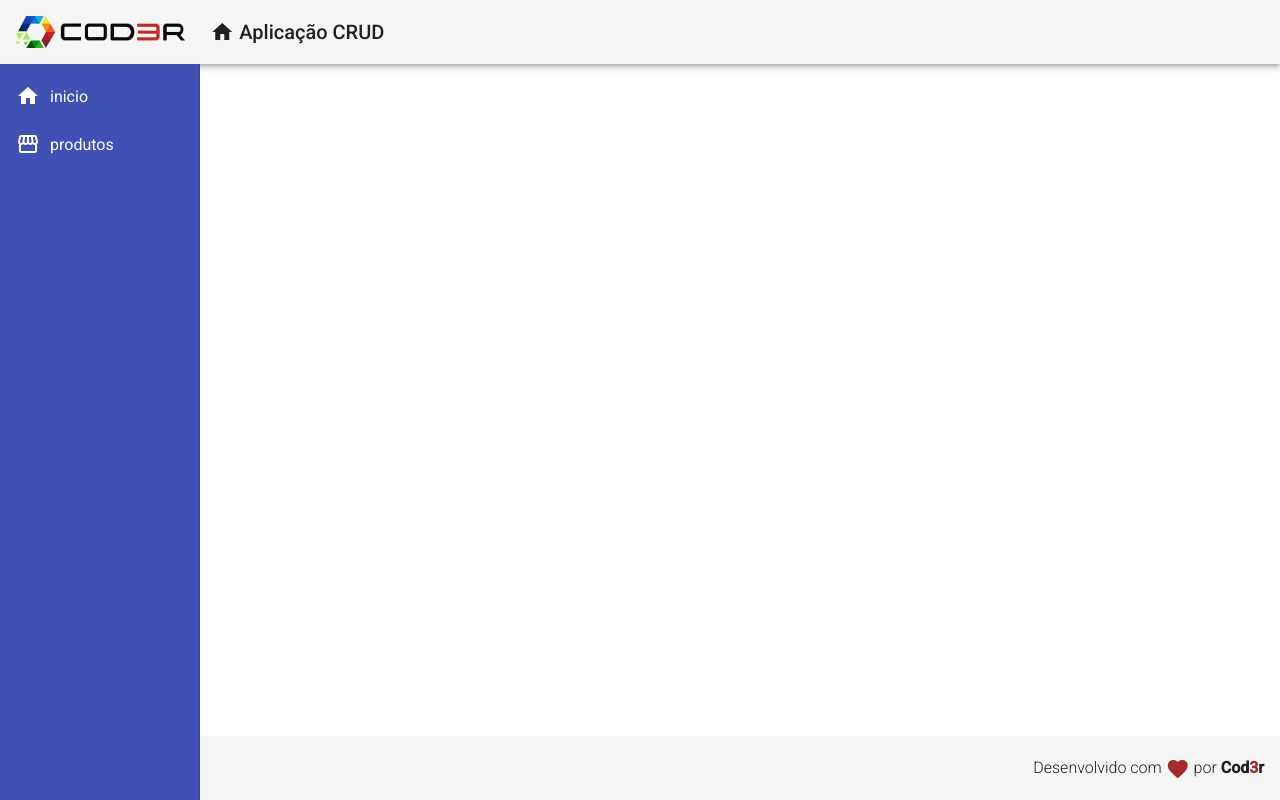
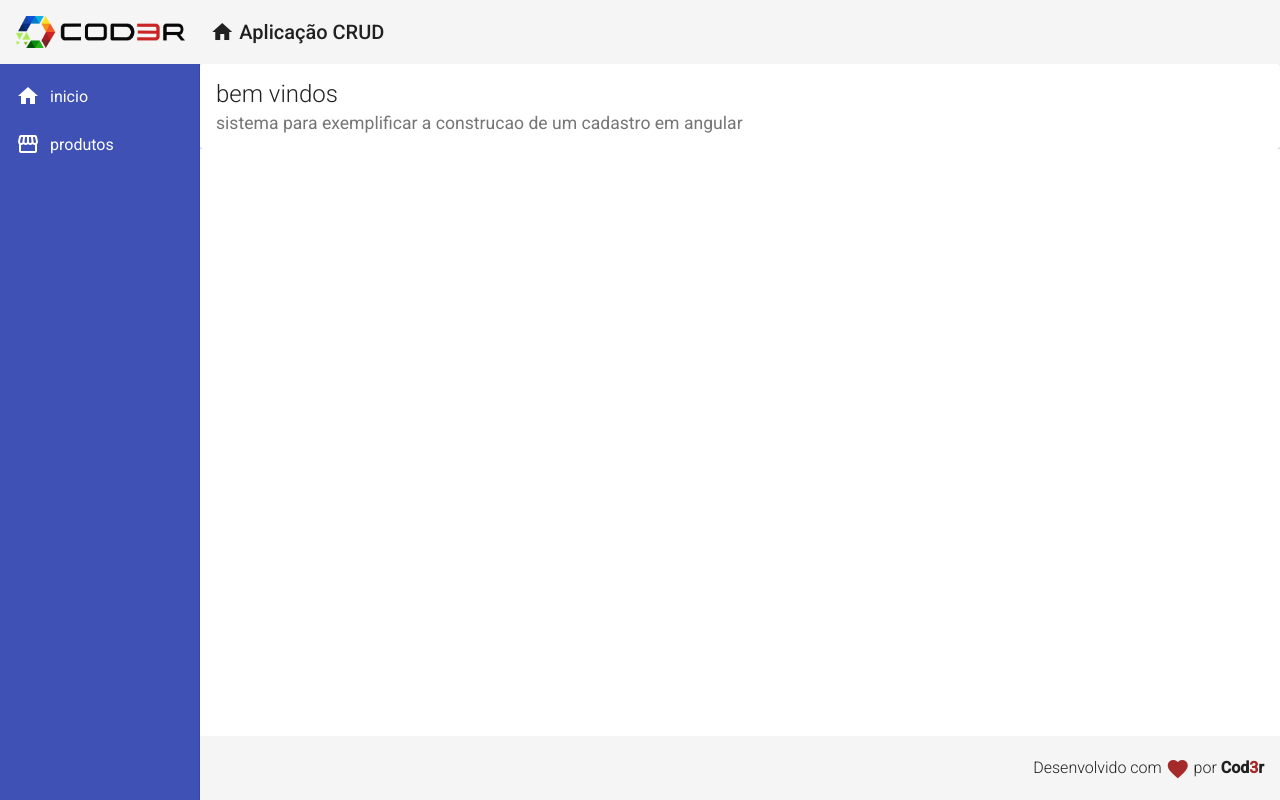
Before and after one commit to guilhermewt/angular, an Angular app in the folder frontend/: page / in a window 1280 px wide. Built offline with nearby package versions, Linux system fonts and the light colour scheme.

Commit message:
component inicio ( matcard,views/home)

```diff
--- a/frontend/src/app/components/templete/nav/nav.component.css
+++ b/frontend/src/app/components/templete/nav/nav.component.css
@@ -10,3 +10,8 @@
 .sidenav i{
     padding-right: 10px;
 }
+
+.content{
+    padding:10px;
+    background-color: #fff;
+}
--- a/frontend/src/app/components/templete/nav/nav.component.html
+++ b/frontend/src/app/components/templete/nav/nav.component.html
@@ -18,4 +18,8 @@
 
         </mat-nav-list>
     </mat-sidenav>
+
+    <mat-sidenav-content>
+        <app-home></app-home>
+    </mat-sidenav-content>
 </mat-sidenav-container>
--- /dev/null
+++ b/frontend/src/app/views/home/home.component.css
@@ -0,0 +1,9 @@
+.home .title{
+    font:3rem;
+    font-weight:300;
+    line-height: 1.2;
+}
+
+.home .subtitle{
+    font-size: 1.1rem;
+}
--- /dev/null
+++ b/frontend/src/app/views/home/home.component.html
@@ -0,0 +1,10 @@
+<mat-card class="home mat-elevation-z3">
+    <mat-card-title class="title">
+        bem vindos
+    </mat-card-title>
+
+    <mat-card-subtitle class="subtitle">
+        sistema para exemplificar a construcao de um cadastro em angular
+    </mat-card-subtitle>
+
+</mat-card>
--- /dev/null
+++ b/frontend/src/app/views/home/home.component.ts
@@ -0,0 +1,15 @@
+import { Component, OnInit } from '@angular/core';
+
+@Component({
+  selector: 'app-home',
+  templateUrl: './home.component.html',
+  styleUrls: ['./home.component.css']
+})
+export class HomeComponent implements OnInit {
+
+  constructor() { }
+
+  ngOnInit(): void {
+  }
+
+}
```
Also changed, not shown: frontend/src/app/app.module.ts (+6 -2 lines).
